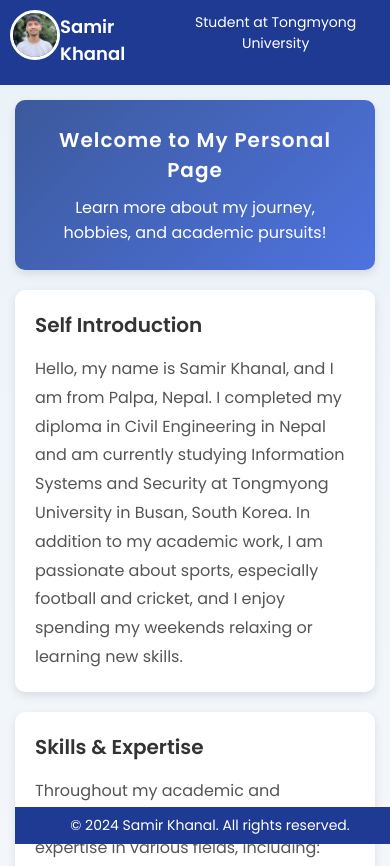
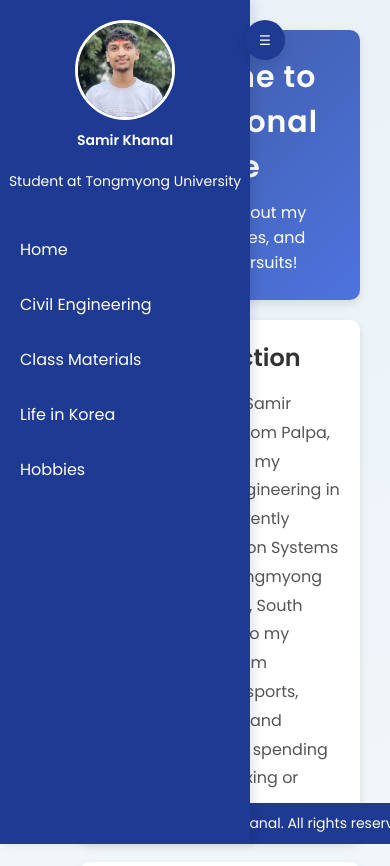
Before and after one commit to Samirkhanal665/home, a plain HTML site: page index.html in a window 390 px wide. Shown: the top 866 px of the page. Drawn offline with Linux system fonts and the light colour scheme.

Commit message:
second Update index.html

```diff
--- a/index.html
+++ b/index.html
@@ -18,7 +18,6 @@
             background: linear-gradient(to bottom, #eaf2f8, #f7f9fc);
             color: #333;
             display: flex;
-            flex-direction: column;
             min-height: 100vh;
         }
 
@@ -27,64 +26,88 @@
             background: #1f3a93;
             color: white;
             width: 250px;
-            padding: 20px;
             height: 100vh;
             position: fixed;
             top: 0;
             left: 0;
-            box-shadow: 4px 0 10px rgba(0, 0, 0, 0.1);
+            transition: transform 0.3s ease, width 0.3s ease;
+            z-index: 1000;
             display: flex;
             flex-direction: column;
             align-items: center;
+            box-shadow: 4px 0 10px rgba(0, 0, 0, 0.1);
+        }
+
+        .sidebar.minimized {
+            transform: translateX(-220px);
         }
 
         .sidebar img {
-            width: 120px;
-            height: 120px;
+            width: 100px;
+            height: 100px;
             border-radius: 50%;
             object-fit: cover;
             border: 3px solid #fff;
-            margin-bottom: 15px;
+            margin-top: 20px;
         }
 
-        .sidebar h2 {
-            font-size: 20px;
-            font-weight: 600;
-            margin-bottom: 5px;
-        }
-
-        .sidebar p {
+        .sidebar h2, .sidebar p {
+            margin: 10px 0;
+            text-align: center;
             font-size: 14px;
-            margin-bottom: 20px;
-            text-align: center;
         }
 
         .sidebar nav {
             width: 100%;
+            margin-top: 20px;
         }
 
         .sidebar nav a {
             color: white;
             text-decoration: none;
+            font-size: 16px;
+            padding: 15px 20px;
             display: block;
-            font-size: 16px;
-            margin: 8px 0;
-            padding: 10px 20px;
-            border-radius: 5px;
             transition: background 0.3s ease;
-            text-align: center;
         }
 
         .sidebar nav a:hover {
             background: #3c599c;
         }
 
+        .toggle-btn {
+            background: #1f3a93;
+            color: white;
+            border: none;
+            position: absolute;
+            top: 20px;
+            right: -35px;
+            width: 40px;
+            height: 40px;
+            border-radius: 50%;
+            display: flex;
+            align-items: center;
+            justify-content: center;
+            box-shadow: 0 4px 10px rgba(0, 0, 0, 0.1);
+            cursor: pointer;
+            z-index: 1001;
+            transition: background 0.3s ease;
+        }
+
+        .toggle-btn:hover {
+            background: #3c599c;
+        }
+
         /* Main Content */
         .content {
-            margin-left: 270px;
+            margin-left: 250px;
             padding: 30px;
             flex-grow: 1;
-            width: calc(100% - 270px);
+            transition: margin-left 0.3s ease;
+        }
+
+        .content.minimized {
+            margin-left: 50px;
         }
 
         .content header {
@@ -125,17 +148,6 @@
             color: #555;
         }
 
-        .section ul {
-            padding-left: 20px;
-            margin-top: 15px;
-        }
-
-        .section ul li {
-            font-size: 14px;
-            margin-bottom: 10px;
-            color: #444;
-        }
-
         footer {
             text-align: center;
             background: #1f3a93;
@@ -152,78 +164,12 @@
 
         /* Responsive Design */
         @media (max-width: 768px) {
-            .sidebar {
-                width: 200px;
-                padding: 15px;
+            .content {
+                margin-left: 50px;
             }
 
-            .sidebar img {
-                width: 100px;
-                height: 100px;
-            }
-
-            .sidebar h2 {
-                font-size: 18px;
-            }
-
-            .sidebar nav a {
-                font-size: 14px;
-                padding: 8px 15px;
-            }
-
-            .content {
-                margin-left: 0;
-                padding: 15px;
-                width: 100%;
-            }
-
-            .content header h1 {
-                font-size: 24px;
-            }
-
-            .section h2 {
-                font-size: 20px;
-            }
-        }
-
-        @media (max-width: 480px) {
-            .sidebar {
-                position: static;
-                width: 100%;
-                height: auto;
-                padding: 10px;
-                box-shadow: none;
-                flex-direction: row;
-                justify-content: space-between;
-                align-items: center;
-            }
-
-            .sidebar img {
-                width: 50px;
-                height: 50px;
-            }
-
-            .sidebar nav {
-                display: none;
-            }
-
-            .sidebar.active nav {
-                display: block;
-                background: #1f3a93;
-                position: absolute;
-                top: 70px;
-                left: 0;
-                width: 100%;
-                text-align: center;
-            }
-
-            .content header h1 {
-                font-size: 20px;
-            }
-
-            footer {
-                font-size: 12px;
-                padding: 8px;
+            .content.minimized {
+                margin-left: 50px;
             }
         }
     </style>
@@ -231,7 +177,8 @@
 <body>
 
     <!-- Sidebar -->
-    <div class="sidebar">
+    <div class="sidebar" id="sidebar">
+        <button class="toggle-btn" id="toggleBtn">☰</button>
         <img src="images/samir1.jpg" alt="Samir's Photo">
         <h2>Samir Khanal</h2>
         <p>Student at Tongmyong University</p>
@@ -245,7 +192,7 @@
     </div>
 
     <!-- Main Content -->
-    <div class="content">
+    <div class="content" id="content">
         <header>
             <h1>Welcome to My Personal Page</h1>
             <p>Learn more about my journey, hobbies, and academic pursuits!</p>
@@ -275,5 +222,15 @@
         </footer>
     </div>
 
+    <script>
+        const sidebar = document.getElementById('sidebar');
+        const toggleBtn = document.getElementById('toggleBtn');
+        const content = document.getElementById('content');
+
+        toggleBtn.addEventListener('click', () => {
+            sidebar.classList.toggle('minimized');
+            content.classList.toggle('minimized');
+        });
+    </script>
 </body>
 </html>
```
